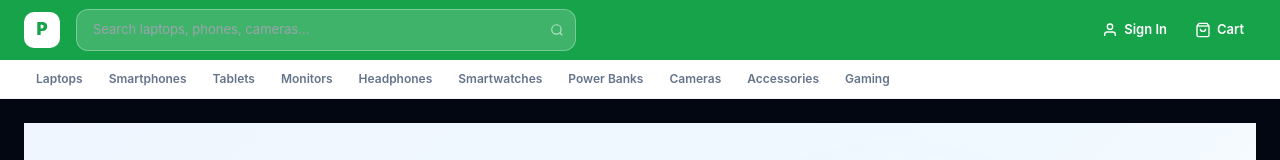
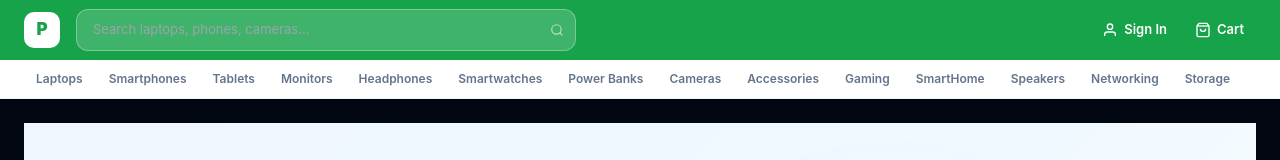
Before and after one commit to JohnsonAvad/prestige-tech-store, a React (Vite) app in the folder frontend/: page / in a window 1280 px wide. Shown: the top 160 px of the page. Built offline with nearby package versions, Linux system fonts and the light colour scheme; no server answers; grey boxes are pictures that could not be loaded; the HTML template or start-up script is replaced by a standard one; a web font is replaced by a local one.

Commit message:
Add SmartHome and Speakers to navbar and category grid

```diff
--- a/frontend/src/components/shared/Navbar.jsx
+++ b/frontend/src/components/shared/Navbar.jsx
@@ -27,6 +27,10 @@ export default function Navbar() {
   { name: 'Cameras', slug: 'cameras' },
   { name: 'Accessories', slug: 'accessories' },
   { name: 'Gaming', slug: 'gaming' },
+  { name: 'SmartHome', slug: 'smarthome' },
+  { name: 'Speakers', slug: 'speakers' },
+  { name: 'Networking', slug: 'networking' },
+  { name: 'Storage', slug: 'storage' },
 ]
 
   return (
--- a/frontend/src/components/shop/CategoryGrid.jsx
+++ b/frontend/src/components/shop/CategoryGrid.jsx
@@ -14,6 +14,8 @@ const CATEGORIES = [
   { name: 'Gaming', slug: 'gaming', color: '#0891b2', img: 'https://images.unsplash.com/photo-1593305841991-05c297ba4575?w=300&q=80' },
   { name: 'Networking', slug: 'networking', color: '#475569', img: 'https://images.unsplash.com/photo-1544197150-b99a580bb7a8?w=300&q=80' },
   { name: 'Storage', slug: 'storage', color: '#059669', img: 'https://images.unsplash.com/photo-1558618666-fcd25c85cd64?w=300&q=80' },
+  { name: 'SmartHome', slug: 'smarthome', color: '#0891b2', img: 'https://images.unsplash.com/photo-1558002038-1055907df827?w=300&q=80' },
+{ name: 'Speakers', slug: 'speakers', color: '#7c3aed', img: 'https://images.unsplash.com/photo-1608043152269-423dbba4e7e1?w=300&q=80' },
 ]
 
 export default function CategoryGrid() {
```
Also changed, not shown: 1 other file (tests, documents, lock files or other folders). Lines whose indentation alone changed are shown as unchanged.
